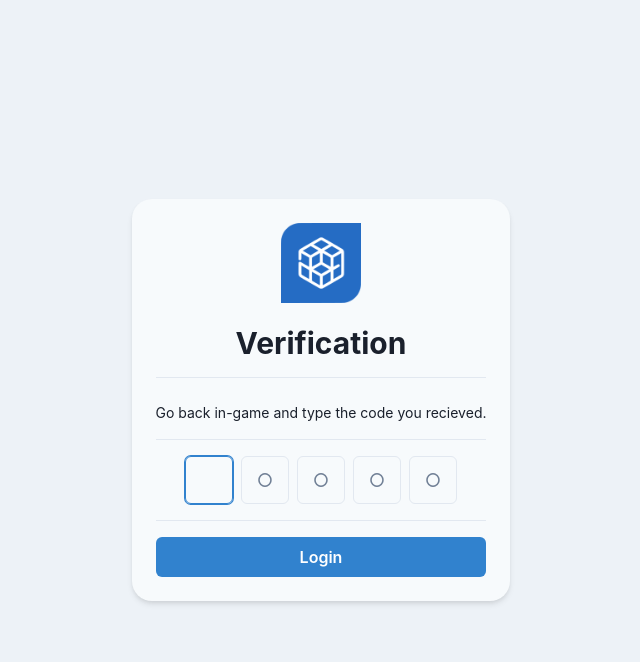
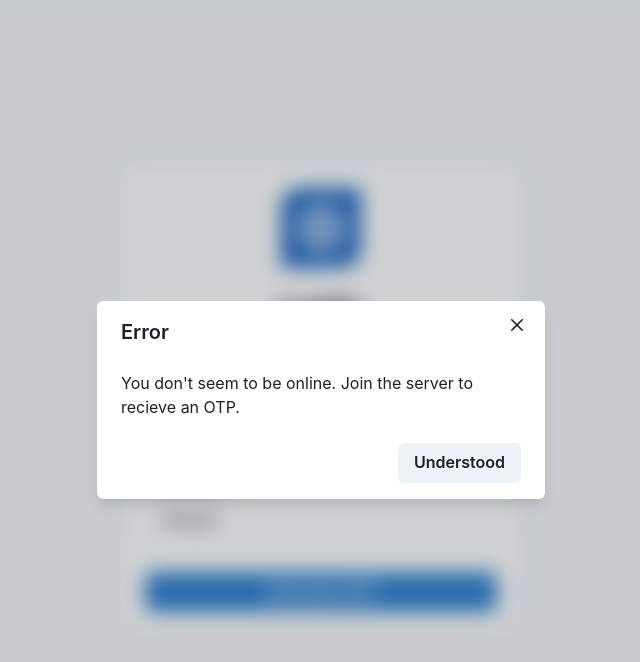
Before and after one commit to Minewisp/front-end, a React (Create React App) app: page /login in a window 1280 px wide. Both pictures are taken after typing "Sample" into the empty fields and a click on the button "Generate OTP". Shown: the top 662 px of the page, without its empty margins (319-959 px from the left). Built offline with nearby package versions, Linux system fonts and the light colour scheme.

Commit message:
Implemented modal to display messages

```diff
--- a/src/components/Login.js
+++ b/src/components/Login.js
@@ -4,17 +4,24 @@ import {
   Card,
   Center,
   FormControl,
-  FormLabel,
   HStack,
   Heading,
   Image,
   Input,
+  Modal,
+  ModalBody,
+  ModalCloseButton,
+  ModalContent,
+  ModalFooter,
+  ModalHeader,
+  ModalOverlay,
   PinInput,
   PinInputField,
   Stack,
   StackDivider,
   Text,
   useColorModeValue,
+  useDisclosure,
 } from '@chakra-ui/react';
 import CopyableCode from '../utility/CopyableCode';
 import { useState } from 'react';
@@ -53,6 +60,7 @@ const LoginStage = ({
       </FormControl>
       <Button
         colorScheme="blue"
+        type="submit"
         onClick={handleLogin}
         isLoading={isButtonLoading}
         loadingText="Generating OTP..."
@@ -110,14 +118,26 @@ const OtpStage = ({ otp, setOtp, handleOtpVerification, isButtonLoading }) => {
 };
 
 export function Login() {
+  const { isOpen, onOpen, onClose } = useDisclosure();
   const [stage, setStage] = useState(1);
   const [username, setUsername] = useState('');
   const [otp, setOtp] = useState('');
   const [isButtonLoading, setButtonLoading] = useState(false);
+  const [modalData, setModalData] = useState({ title: '', message: '' });
 
   const handleLogin = () => {
     setButtonLoading(true);
     setTimeout(() => {
+      if (username !== 'Steve') {
+        setModalData({
+          title: 'Error',
+          message:
+            "You don't seem to be online. Join the server to recieve an OTP.",
+        });
+        onOpen();
+        setButtonLoading(false);
+        return;
+      }
       setStage(2);
       setButtonLoading(false);
     }, 750); // just testing
@@ -168,6 +188,22 @@ export function Login() {
           />
         )}
       </Card>
+      <Modal isCentered isOpen={isOpen} onClose={onClose}>
+        <ModalOverlay
+          bg="blackAlpha.300"
+          backdropFilter="blur(10px) hue-rotate(0deg)"
+        />
+        <ModalContent>
+          <ModalHeader>{modalData.title}</ModalHeader>
+          <ModalCloseButton />
+          <ModalBody>
+            <Text>{modalData.message}</Text>
+          </ModalBody>
+          <ModalFooter>
+            <Button onClick={onClose}>Understood</Button>
+          </ModalFooter>
+        </ModalContent>
+      </Modal>
     </Box>
   );
 }
```
